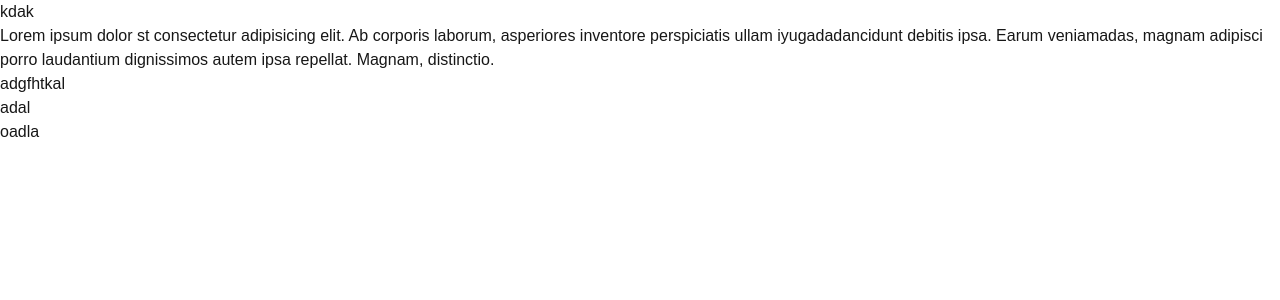
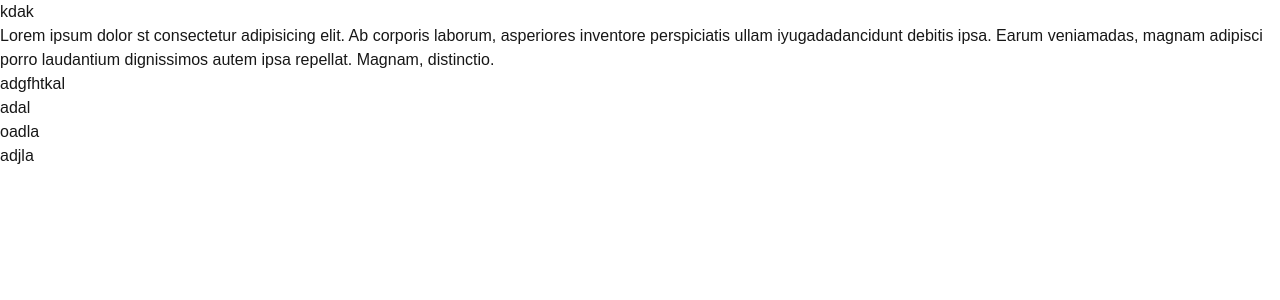
Before and after one commit to omar-faruk72/docker-larn, a Next.js app: page / in a window 1280 px wide. Shown: the top 300 px of the page. Built offline with nearby package versions, Linux system fonts and the light colour scheme.

Commit message:
security: clean up history and fix vulnerabilities

```diff
--- a/app/page.tsx
+++ b/app/page.tsx
@@ -13,6 +13,7 @@ export default function Home() {
       <p>adgfhtkal</p>
       <h1>adal</h1>
       <h1> oadla </h1>
+      <h1>adjla</h1>
     </div>
   );
 }
--- a/package.json
+++ b/package.json
@@ -12,7 +12,8 @@
   "dependencies": {
     "next": "16.2.6",
     "react": "19.2.4",
-    "react-dom": "19.2.4"
+    "react-dom": "19.2.4",
+    "trufflehog": "^0.0.5"
   },
   "devDependencies": {
     "@tailwindcss/postcss": "^4",
```
Also changed, not shown: 1 other file (tests, documents, lock files or other folders).
